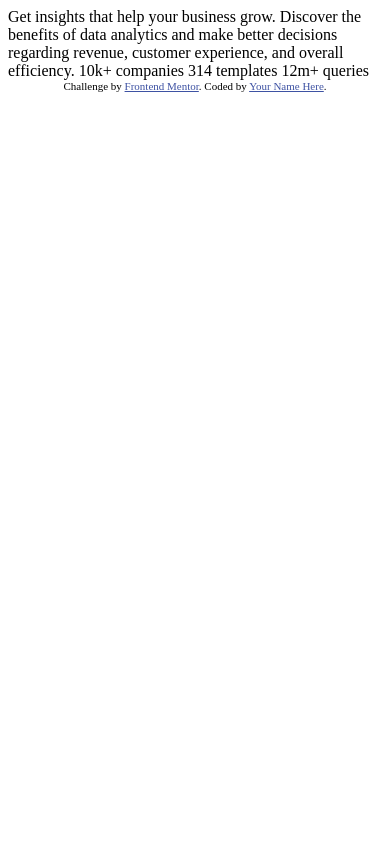
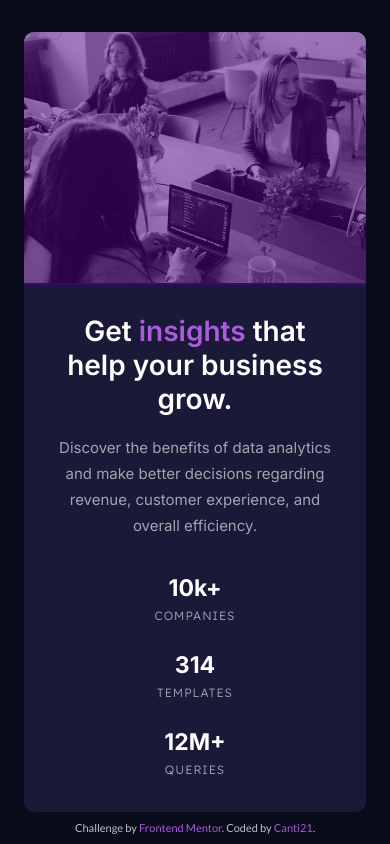
Before and after one commit to Canti21/FEM-stats-card-component, a plain HTML site: page index.html in a window 390 px wide. Drawn offline with Linux system fonts and the light colour scheme.

Commit message:
Finished Mobile View

```diff
--- a/index.html
+++ b/index.html
@@ -4,30 +4,51 @@
   <meta charset="UTF-8">
   <meta name="viewport" content="width=device-width, initial-scale=1.0"> <!-- displays site properly based on user's device -->
 
+  <link rel="preconnect" href="https://fonts.googleapis.com">
+  <link rel="preconnect" href="https://fonts.gstatic.com" crossorigin>
+  <link href="https://fonts.googleapis.com/css2?family=Inter:wght@400;600;700&family=Lato&family=Lexend+Deca:wght@300;400&display=swap" rel="stylesheet">
+
   <link rel="icon" type="image/png" sizes="32x32" href="./images/favicon-32x32.png">
+  <link rel="stylesheet" href="./styles.css">
 
   <title>Frontend Mentor | Stats preview card component</title>
-
-  <!-- Feel free to remove these styles or customise in your own stylesheet 👍 -->
-  <style>
-    .attribution { font-size: 11px; text-align: center; }
-    .attribution a { color: hsl(228, 45%, 44%); }
-  </style>
 </head>
 <body>
-
-  Get insights that help your business grow.
-
-  Discover the benefits of data analytics and make better decisions regarding revenue, customer
-  experience, and overall efficiency.
-
-  10k+ companies
-  314 templates
-  12m+ queries
-
-  <div class="attribution">
-    Challenge by <a href="https://www.frontendmentor.io?ref=challenge" target="_blank">Frontend Mentor</a>.
-    Coded by <a href="#">Your Name Here</a>.
-  </div>
+  <main>
+    <div class="card-container">
+      <div class="image-container">
+        <img src="./images/image-header-mobile.jpg" alt="">
+        <span></span>
+      </div>
+      <div class="stats-info">
+        <h1 class="stats-title">
+          Get <span>insights</span> that help your business grow.
+        </h1>
+        <p class="stats-description">
+          Discover the benefits of data analytics and make better decisions regarding revenue, customer experience, and overall efficiency.
+        </p>
+        <div class="stats-data">
+          <div class="stats-detail">
+            <p class="stat-number">10k+</p>
+            <p class="stat-type">companies</p>
+          </div>
+          <div class="stats-detail">
+            <p class="stat-number">314</p>
+            <p class="stat-type">templates</p>
+          </div>
+          <div class="stats-detail">
+            <p class="stat-number">12M+</p>
+            <p class="stat-type">queries</p>
+          </div>
+        </div>
+      </div>
+    </div>
+  </main>
+  <footer>
+    <div class="attribution">
+      Challenge by <a href="https://www.frontendmentor.io?ref=challenge" target="_blank" rel="noopener">Frontend Mentor</a>.
+      Coded by <a href="https://github.com/Canti21" target="_blank" rel="noopener">Canti21</a>.
+    </div>
+  </footer>
 </body>
 </html>
--- /dev/null
+++ b/styles.css
@@ -0,0 +1,143 @@
+:root
+{
+    --very-dark-blue: hsl(233, 47%, 7%);
+    --dark-desatured-blue: hsl(244, 38%, 16%);
+    --soft-violet: hsl(277, 64%, 61%);
+    --white: hsl(0, 0%, 100%);
+    --slightly-transparent-white-paragraph: hsla(0, 0%, 100%, 0.75);
+    --slightly-transparent-white-heading: hsla(0, 0%, 100%, 0.6);
+}
+
+html
+{
+    font-size: 62.5%;
+    font-family: 'Inter', sans-serif;
+}
+
+body
+{
+    background-color: var(--very-dark-blue);
+    margin: 0;
+    padding: 0;
+}
+
+main
+{
+    padding: 2.4rem;
+    display: flex;
+    justify-content: center;
+    align-items: center;
+    margin: 0;
+    min-height: calc(100vh - 4.8rem);
+}
+
+.card-container
+{
+    display: flex;
+    flex-flow: column;
+    background-color: var(--dark-desatured-blue);
+    text-align: center;
+    border-radius: 1rem;
+}
+
+.image-container
+{
+    width: 100%;
+    object-fit: cover;
+    object-position: center;
+    position: relative;
+}
+
+.image-container img
+{
+    width: 100%;
+    border-radius: 1rem 1rem 0 0;
+}
+
+.image-container span
+{
+    position: absolute;
+    display: block;
+    inset: 0;
+    background-color: hsl(276, 100%, 27%);
+    opacity: 0.5;
+    border-radius: 1rem 1rem 0 0;
+}
+
+.stats-info
+{
+    padding: 2.9rem;
+}
+
+.stats-title
+{
+    font-size: 2.8rem;
+    font-weight: 600;
+    color: var(--white);
+    margin-top: 0;
+}
+
+.stats-title span
+{
+    color: var(--soft-violet);
+}
+
+.stats-description
+{
+    font-size: 1.5rem;
+    color: var(--slightly-transparent-white-heading);
+    line-height: 2.6rem;
+}
+
+.stats-data
+{
+    display: grid;
+    grid-template-rows: 1fr 1fr 1fr;
+    gap: 2.2rem;
+    padding-top: 2rem;
+}
+
+.stat-number
+{
+    font-size: 2.3rem;
+    font-weight: 700;
+    margin: 0;
+    color: var(--white);
+}
+
+.stat-type
+{
+    text-transform: uppercase;
+    font-size: 1.2rem;
+    font-family: 'Lexend Deca', sans-serif;
+    font-weight: 300;
+    color: var(--slightly-transparent-white-heading);
+    letter-spacing: 0.1rem;
+    margin: 0.6rem;
+}
+
+footer
+{
+    width: 100vw;
+    display: flex;
+    justify-content: center;
+    align-items: center;
+    position: absolute;
+    bottom: 1rem;
+    right: 0;
+    font-family: 'Lato', sans-serif;
+}
+
+.attribution
+{
+    color: var(--slightly-transparent-white-paragraph);
+    width: 100%;
+    font-size: 11px;
+    font-family: 'Lato', sans-serif;
+    text-align: center;
+}
+.attribution a
+{
+    color: var(--soft-violet);
+    text-decoration: none;
+}
```
